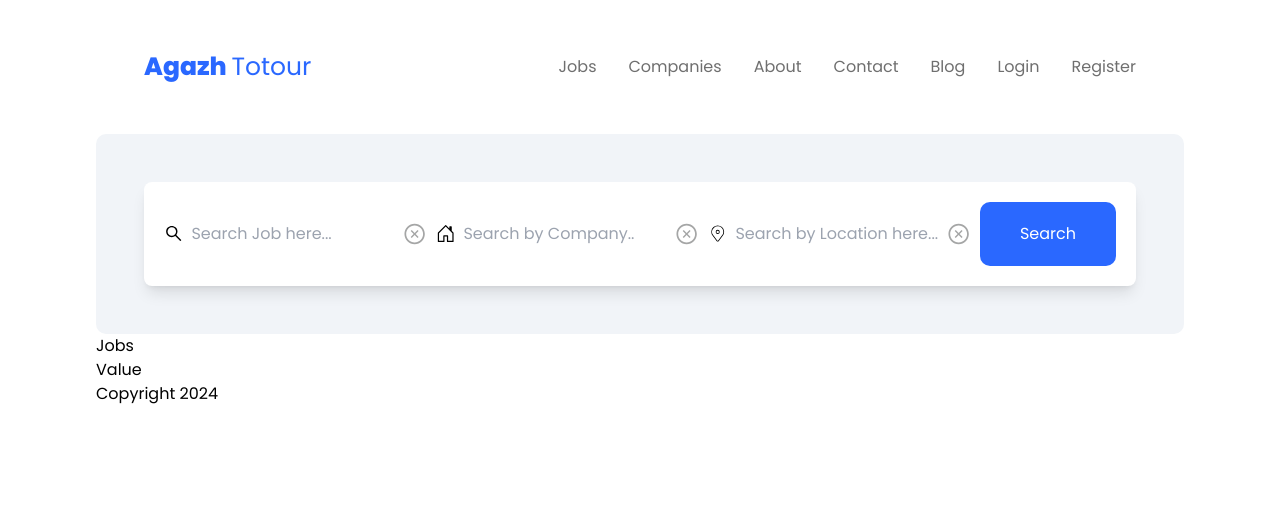
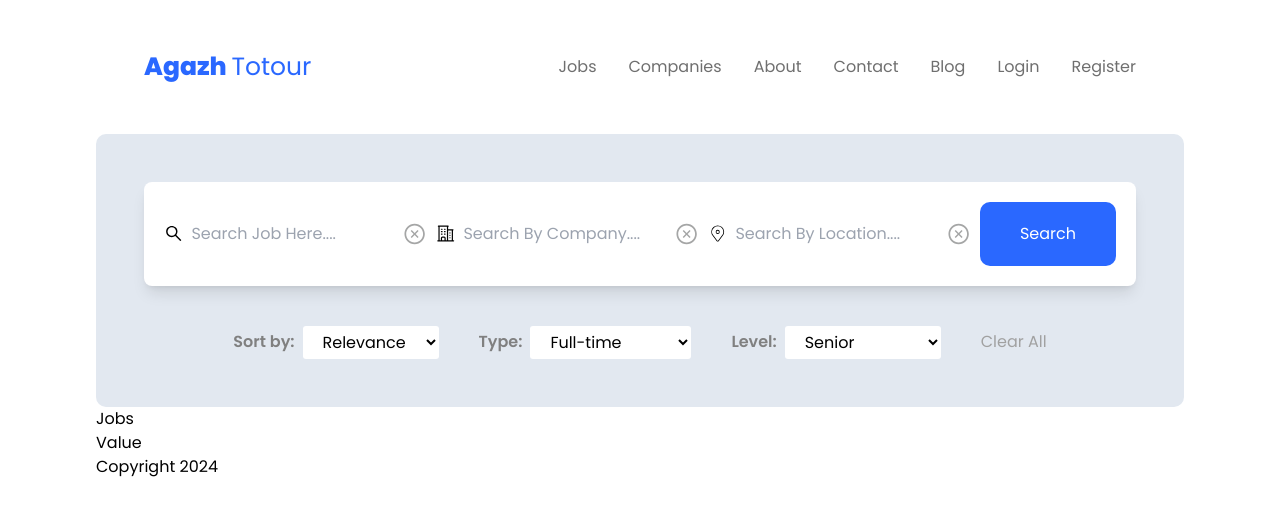
Before and after one commit to Faysalseifu/jobsearchproject, a React (Vite) app: page / in a window 1280 px wide. Shown: the top 516 px of the page. Built offline with nearby package versions, Linux system fonts and the light colour scheme.

Commit message:
Update Search.jsx

```diff
--- a/src/Components/SearchDiv/Search.jsx
+++ b/src/Components/SearchDiv/Search.jsx
@@ -1,45 +1,102 @@
-import React from 'react';
-import { AiOutlineCloseCircle, AiOutlineSearch } from 'react-icons/ai';
-import { BsHouseDoor } from 'react-icons/bs';
-import { CiLocationOn } from 'react-icons/ci';
+import React from "react";
+import { AiOutlineCloseCircle, AiOutlineSearch } from "react-icons/ai";
+import { HiOutlineBuildingOffice2 } from "react-icons/hi2";
+import { CiLocationOn } from "react-icons/ci";
 
 const Search = () => {
   return (
-    <div className="searchDiv grid gap-10 bg-greyIsh rounded-[10px] p-[3rem]">
+    <div className="searchDiv grid gap-10 bg-slate-200 rounded-[10px] p-[3rem]">
       <form action="">
-        <div className="firstDiv flex justify-between items-center rounded-[8px] gap-[10px] bg-white p-5 shadow-lg shadow-greyIsh-700"> {/* Opening firstDiv */}
+        <div className="firstDiv flex justify-between items-center rounded-[8px] gap-[10px] bg-white p-5 shadow-lg shadow-greyIsh-700">
           <div className="flex gap-2 items-center">
             <AiOutlineSearch className="text-[25px] icon" />
             <input
               type="text"
               className="bg-transparent text-blue-500 focus:outline-none w-[100%]"
-              placeholder="Search Job here..."
+              placeholder="Search Job Here...."
             />
             <AiOutlineCloseCircle className="text-[30px] text-[#a5a6a6] hover:text-textColor icon" />
           </div>
+
           <div className="flex gap-2 items-center">
-            <BsHouseDoor className="text-[25px] icon" />
+            <HiOutlineBuildingOffice2 className="text-[25px] icon" />
             <input
               type="text"
               className="bg-transparent text-blue-500 focus:outline-none w-[100%]"
-              placeholder="Search by Company.."
+              placeholder="Search By Company...."
             />
             <AiOutlineCloseCircle className="text-[30px] text-[#a5a6a6] hover:text-textColor icon" />
           </div>
+
           <div className="flex gap-2 items-center">
             <CiLocationOn className="text-[25px] icon" />
             <input
               type="text"
               className="bg-transparent text-blue-500 focus:outline-none w-[100%]"
-              placeholder="Search by Location here..."
+              placeholder="Search By Location...."
             />
             <AiOutlineCloseCircle className="text-[30px] text-[#a5a6a6] hover:text-textColor icon" />
           </div>
+
           <button className="bg-blueColor h-full p-5 px-10 rounded-[10px] text-white cursor-pointer hover:bg-blue-400">
             Search
-          </button> {/* Button is now inside firstDiv */}
-        </div> {/* Closing firstDiv - Moved to the correct location */}
+          </button>
+        </div>
       </form>
+
+      <div className="secDiv flex items-center gap-10 justify-center">
+        <div className="singleSearch flex items-center gap-2">
+          <label htmlFor="relevance" className="text-[#808080] font-semibold">
+            Sort by:
+          </label>
+
+          <select
+            name=""
+            id="relevance"
+            className="bg-white rounded-[3px] px-4 py-1"
+          >
+            <option value="">Relevance</option>
+            <option value="">Inclusive</option>
+            <option value="">Starts with</option>
+            <option value="">Contains</option>
+          </select>
+        </div>
+
+        <div className="singleSearch flex items-center gap-2">
+          <label htmlFor="type" className="text-[#808080] font-semibold">
+            Type:
+          </label>
+
+          <select
+            name=""
+            id="type"
+            className="bg-white rounded-[3px] px-4 py-1"
+          >
+            <option value="">Full-time</option>
+            <option value="">Remote</option>
+            <option value="">Contract with</option>
+            <option value="">Part-time</option>
+          </select>
+        </div>
+
+        <div className="singleSearch flex items-center gap-2">
+          <label htmlFor="level" className="text-[#808080] font-semibold">
+            Level:
+          </label>
+
+          <select
+            name=""
+            id="level"
+            className="bg-white rounded-[3px] px-4 py-1"
+          >
+            <option value="">Senior</option>
+            <option value="">Beginner</option>
+            <option value="">Intermediate</option>
+            <option value="">Advocate</option>
+          </select>
+        </div>
+        <span className="text-[#a1a1a1]">Clear All</span>
+      </div>
     </div>
   );
 };
```
